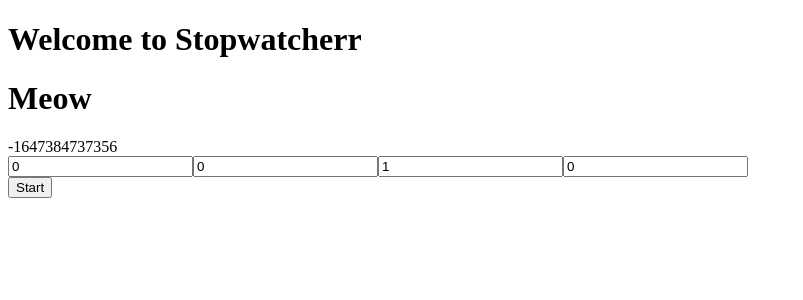
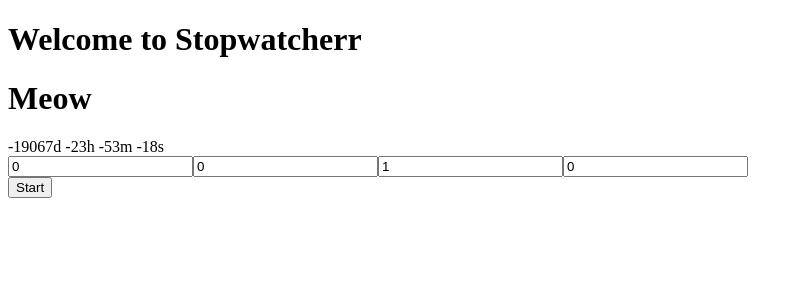
Before and after one commit to Treyfrog128/stopwatcherr, a React app: page / in a window 1280 px wide. Shown: the top 300 px of the page, without its empty margins (0-803 px from the left). Built offline with nearby package versions, Linux system fonts and the light colour scheme.

Commit message:
added leading zeroes to time screen

```diff
--- a/client/Screen.jsx
+++ b/client/Screen.jsx
@@ -2,9 +2,10 @@ import React, { Component } from 'react';
 import { timeCalc } from './logic.js';
 
 const Screen = function ({ time }) {
+  const { days, hours, minutes, seconds } = timeCalc(time);
   return (
     <div>
-      {time}
+      <div>{days}d {hours}h {minutes}m {seconds}s</div>
     </div>
   );
 };
--- a/client/logic.js
+++ b/client/logic.js
@@ -13,9 +13,9 @@ export function timeSetpointCalc(days, hours, minutes, seconds) {
 
 export function timeCalc(time) {
   const days = Math.floor(time / (1000 * 60 * 60 * 24));
-  const hours = Math.floor((time % (1000 * 60 * 60 * 24)) / (1000 * 60 * 60));
-  const minutes = Math.floor((time % (1000 * 60 * 60)) / (1000 * 60));
-  const seconds = Math.floor((time % (1000 * 60)) / (1000));
+  const hours = Math.floor((time % (1000 * 60 * 60 * 24)) / (1000 * 60 * 60)).toString().padStart(2, '0');
+  const minutes = Math.floor((time % (1000 * 60 * 60)) / (1000 * 60)).toString().padStart(2, '0');
+  const seconds = Math.floor((time % (1000 * 60)) / (1000)).toString().padStart(2, '0');
   return { days, hours, minutes, seconds };
 }
 console.log(timeCalc(356499326))
```
